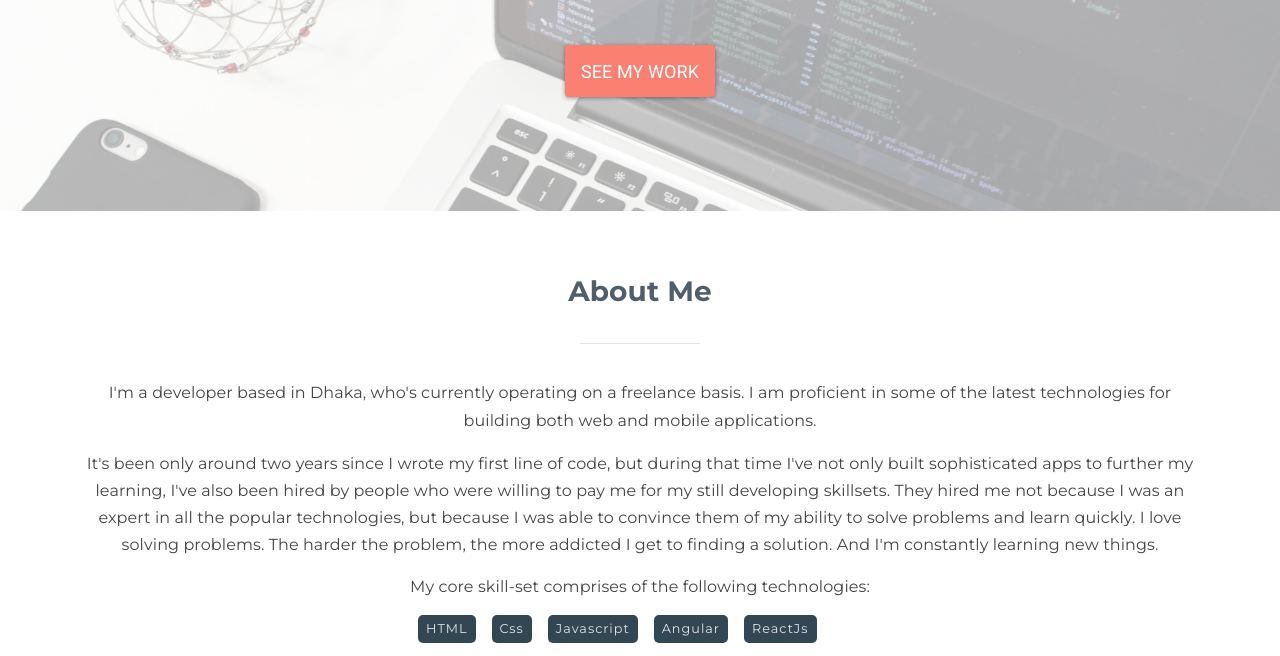
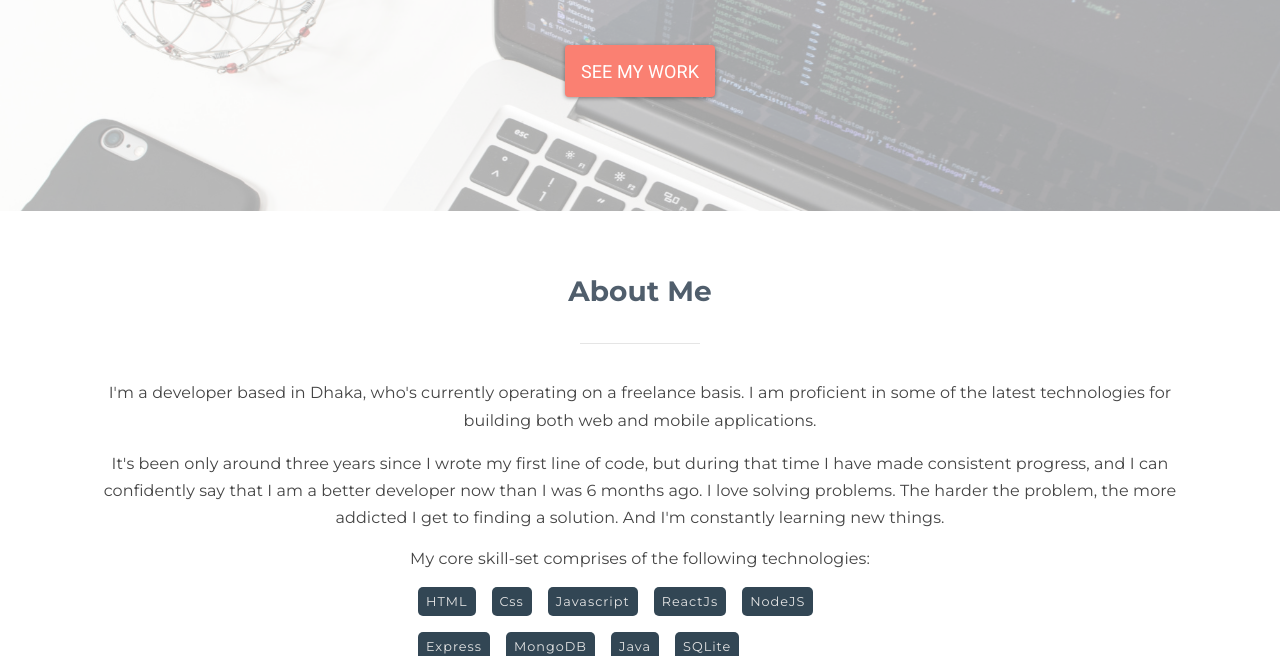
Before and after one commit to doublej89/doublej89.github.io, a plain HTML site: page index.html in a window 1280 px wide. Shown: the part 294-950 px from the top of the page. Drawn offline with nearby package versions, Linux system fonts and the light colour scheme.

Commit message:
2019 updates

```diff
--- a/index.html
+++ b/index.html
@@ -67,11 +67,7 @@
                     for building both web and mobile applications.
                 </p>
                 <p>
-                    It's been only around two years since I wrote my first line of code, but during that time I've not only built sophisticated
-                    apps to further my learning, I've also been hired by people who were willing to pay me for my still developing
-                    skillsets. They hired me not because I was an expert in all the popular technologies, but because I was
-                    able to convince them of my ability to solve problems and learn quickly. I love solving problems. The
-                    harder the problem, the more addicted I get to finding a solution. And I'm constantly learning new things.
+                    It's been only around three years since I wrote my first line of code, but during that time I have made consistent progress, and I can confidently say that I am a better developer now than I was 6 months ago. I love solving problems. The harder the problem, the more addicted I get to finding a solution. And I'm constantly learning new things.
                 </p>
             </div>
             <p>My core skill-set comprises of the following technologies:</p>
@@ -79,14 +75,12 @@
                 <p class="skill">HTML</p>
                 <p class="skill">Css</p>
                 <p class="skill">Javascript</p>
-                <p class="skill">Angular</p>
                 <p class="skill">ReactJs</p>
                 <p class="skill">NodeJS</p>
                 <p class="skill">Express</p>
                 <p class="skill">MongoDB</p>
                 <p class="skill">Java</p>
                 <p class="skill">SQLite</p>
-                <p class="skill">AndroidSdk</p>
             </div>
         </div>
     </div>
@@ -269,7 +263,7 @@
                         <div class="card-body">
                             <h4 class="card-title">Golden Roads Capital</h4>
                             <p class="card-text">
-                                This is another real website I made for a UK based hedge-fund startup called Golden Roads Capital. It's still a work in progress and more updates are being made by other developer(s). At this stage the site entirely static: all the text are hard-coded, and it doesn't have a database yet. Frontend features like a chart, carouserl sliders, timers, animation are handled external javascript libraries like Chart.js owl.carousel.js, jquery.countdown.js, etc. DOM interaction is handled by jquery and bootstrap is used extensively for styling
+                                This is another real website I made for a UK based hedge-fund startup called Golden Roads Capital. It's still a work in progress and more updates are being made. At this stage the site is entirely static: all the text are hard-coded, and it doesn't have a database yet. Frontend features like a chart, carouserl sliders, timers, animation are handled by external javascript libraries like Chart.js, owl.carousel.js, jquery.countdown.js, etc. DOM interaction is handled by jquery and bootstrap is used extensively for styling
                             </p>
                             <div class="demo-btns">
                                 <a href="https://www.goldenroadscapital.com/" class="btn btn-primary">
```
